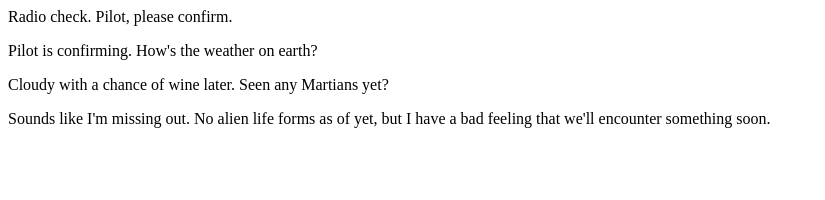
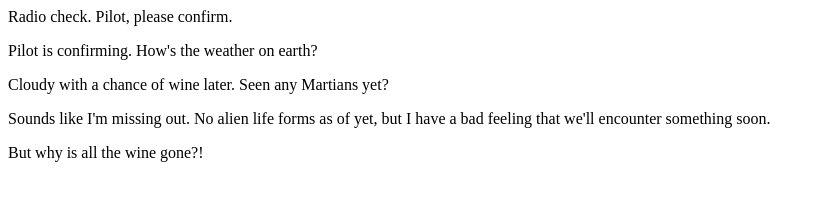
Before and after one commit to amber-fitzsimons/communication-log, a plain HTML site: page index.html in a window 1280 px wide. Shown: the whole page, without its empty margins (0-825 px from the left). Drawn offline with Linux system fonts and the light colour scheme.

Commit message:
wine gone

```diff
--- a/index.html
+++ b/index.html
@@ -7,5 +7,6 @@
 	<p>Pilot is confirming. How's the weather on earth?</p>
 	<p>Cloudy with a chance of wine later. Seen any Martians yet?</p>
 	<p>Sounds like I'm missing out. No alien life forms as of yet, but I have a bad feeling that we'll encounter something soon.</p>
+	<p>But why is all the wine gone?!</p>
 </body>
 </html>
```
